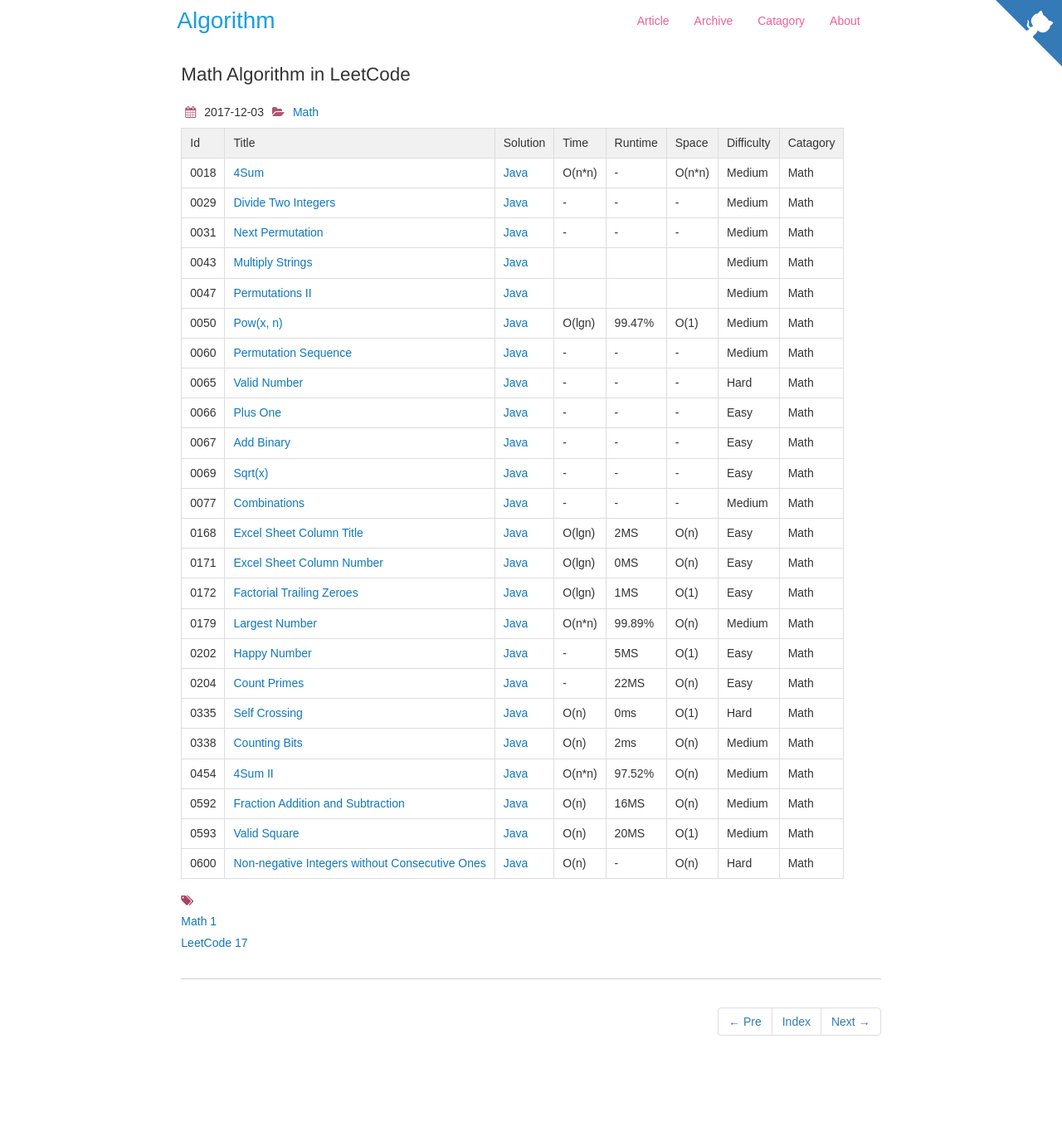
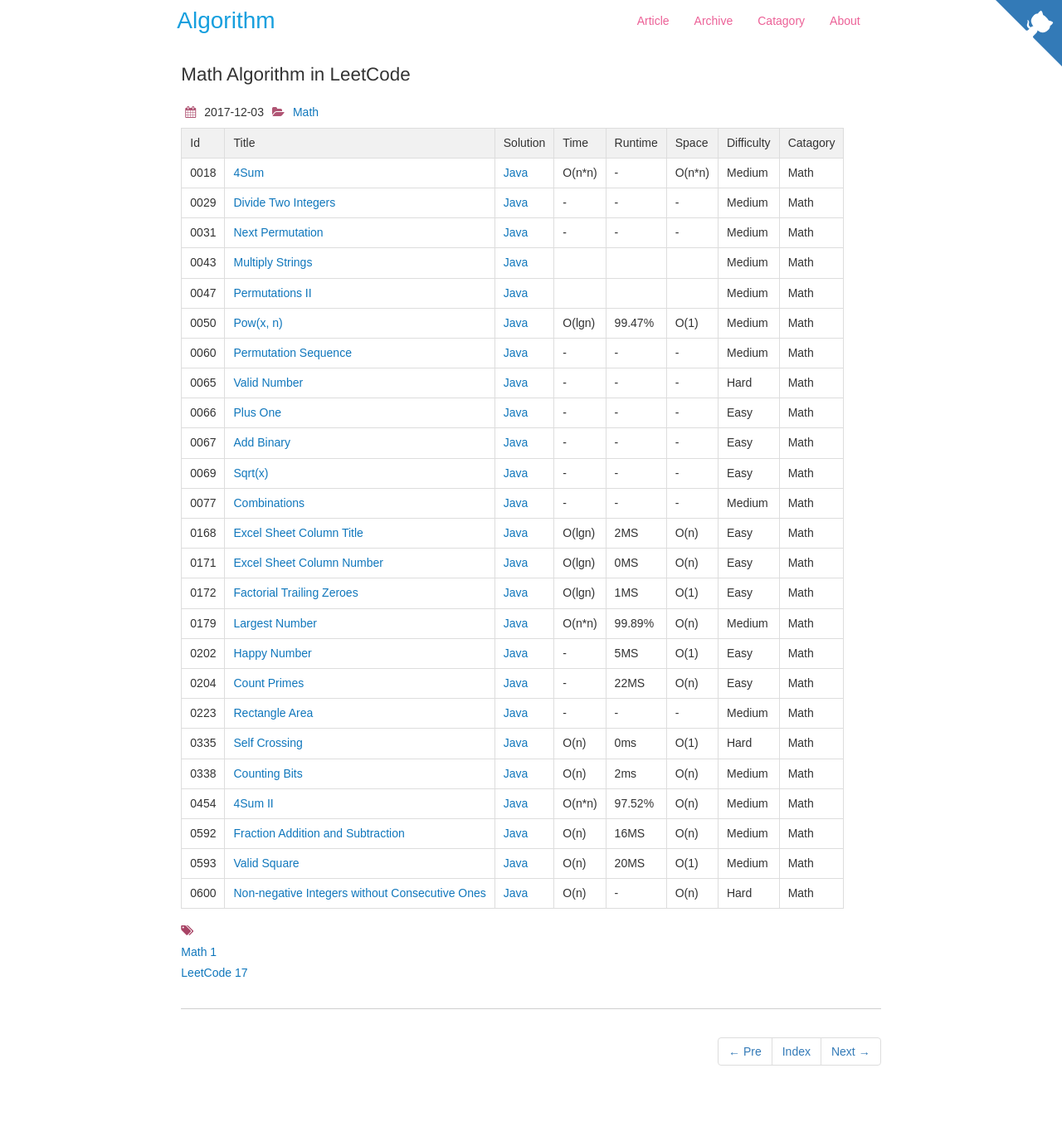
Before and after one commit to dunso/algorithm, a Jekyll site: the page built from docs/_posts/2017-12-03-Math.md, in a window 1280 px wide. Shown: the whole page at 83% size. Built offline with Jekyll 4.4.1, drawn with Linux system fonts in a browser that asks for light colours; nearby versions of some CDN libraries; before the commit the page ends 1322 px from its top, so only the background shows below that.

Commit message:
Add index of LeetCode0223.java to docs

```diff
--- a/docs/_posts/2017-12-03-Math.md
+++ b/docs/_posts/2017-12-03-Math.md
@@ -30,6 +30,7 @@
 |0179|[Largest Number](https://leetcode.com/problems/largest-number/) | [Java](https://e.srl/leetcode-179/)  | O(n\*n) |99.89%| O(n)  |  Medium |Math|
 |0202|[Happy Number](https://leetcode.com/problems/happy-number/) | [Java](https://e.srl/leetcode-202/)  | - |5MS| O(1)  |  Easy |Math|
 |0204|[Count Primes](https://leetcode.com/problems/count-primes/) | [Java](https://e.srl/leetcode-204/)  | - |22MS| O(n)  |  Easy |Math|
+|0223|[Rectangle Area](https://leetcode.com/problems/rectangle-area/) | [Java](https://e.srl/leetcode-223/)  |-|-|-|  Medium |Math|
 |0335|[Self Crossing](https://leetcode.com/problems/self-crossing) | [Java](https://e.srl/leetcode-335/)  | O(n) |0ms| O(1)  |  Hard |Math|
 |0338|[Counting Bits](https://leetcode.com/problems/counting-bits/) | [Java](https://e.srl/leetcode-338/)  | O(n) |2ms| O(n)  |  Medium |Math|
 |0454|[4Sum II](https://leetcode.com/problems/4sum-ii/) | [Java](https://e.srl/leetcode-454/)  | O(n\*n) |97.52%| O(n)  |  Medium |Math|
```
